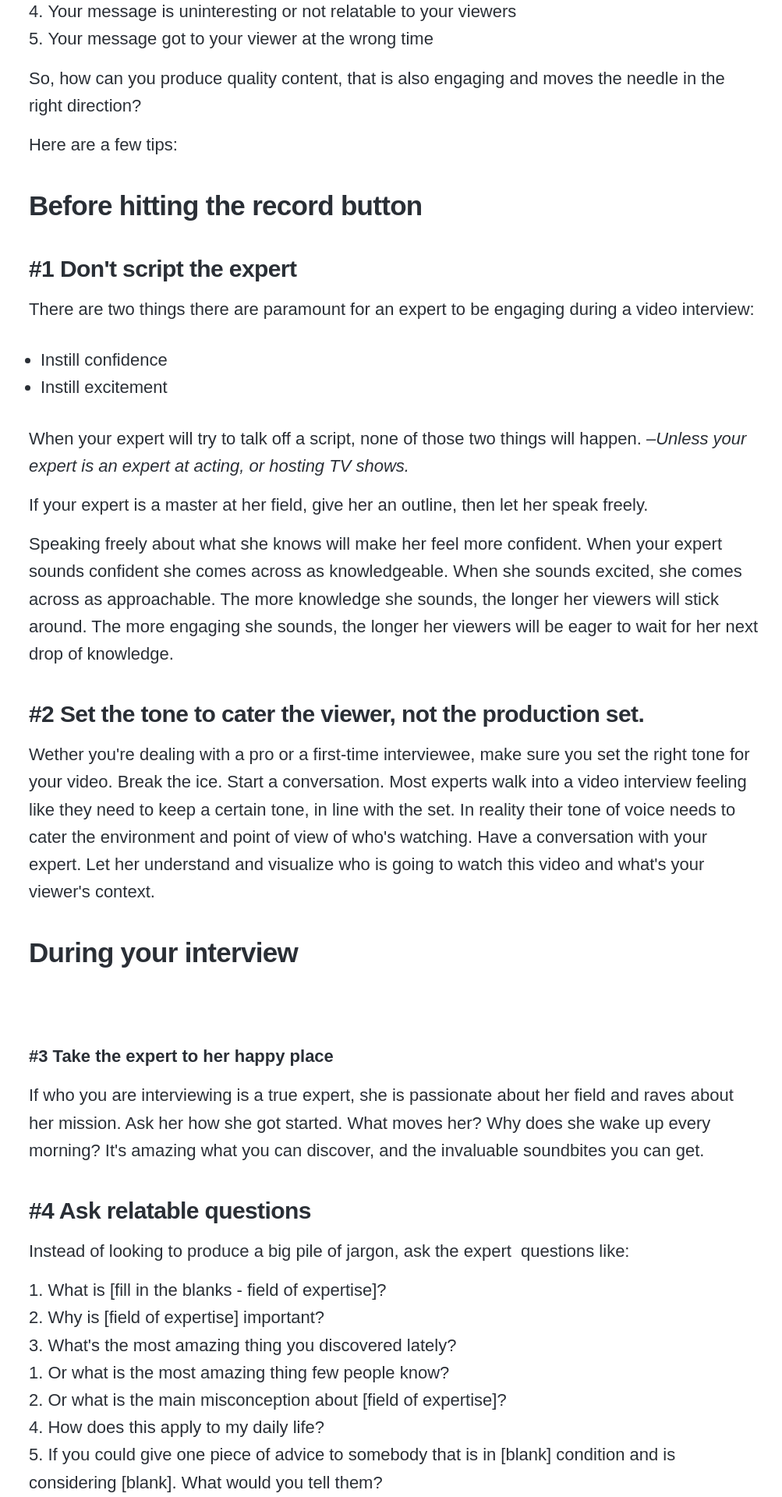
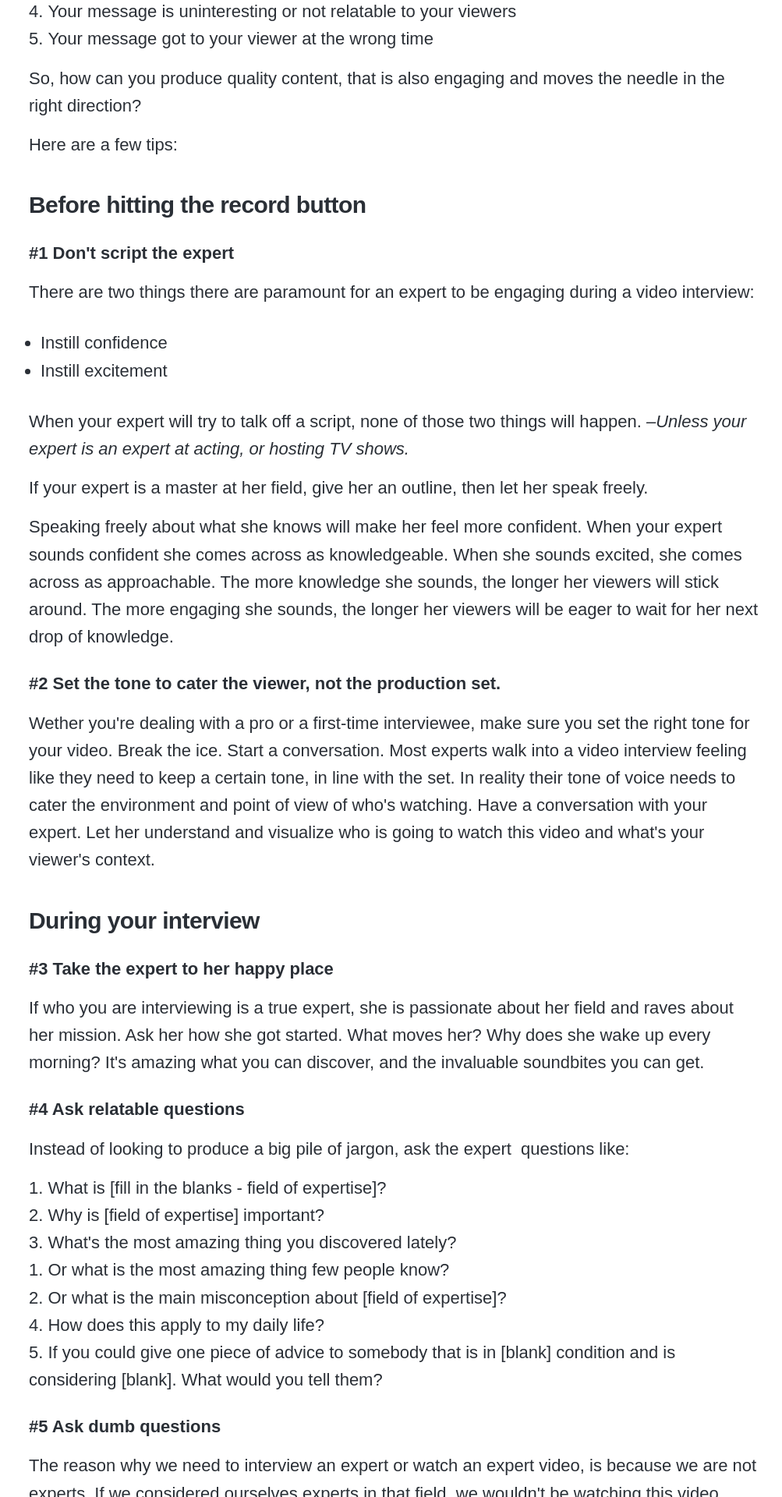
Before and after one commit to adrianomartino/amartino, a Jekyll site: the page built from _posts/2019-06-04-10-tips-to-spice-up-your-expert-interview-video.html, in a window 1280 px wide. Shown: the part 883-2803 px from the top of the page at 78% size, without its empty margins (133-1136 px from the left). Built offline with Jekyll 4.4.1, drawn with Linux system fonts in a browser that asks for light colours; nearby versions of some CDN libraries; some web fonts are replaced.

Commit message:
Update from Forestry.io adrianomartino@gmail.com updated _posts/2019-06-04-10-tips-to-spice-up-your-expert-interview-video.html

```diff
--- a/_posts/2019-06-04-10-tips-to-spice-up-your-expert-interview-video.html
+++ b/_posts/2019-06-04-10-tips-to-spice-up-your-expert-interview-video.html
@@ -21,9 +21,9 @@ redirect_from: ''
 
 <p>Here are a few tips:</p>
 
-<h2><strong>Before hitting the record button</strong></h2>
+<h3>Before hitting the record button</h3>
 
-<h3><strong>#1 Don't script the expert</strong></h3>
+<h4>#1 Don't script the expert</h4>
 <p>There are two things there are paramount for an expert to be engaging during a video interview:</p>
 <ul>
   <li>Instill confidence</li>
@@ -35,15 +35,14 @@ redirect_from: ''
 
 <p>Speaking freely about what she knows will make her feel more confident. When your expert sounds confident she comes across as knowledgeable. When she sounds excited, she comes across as approachable. The more knowledge she sounds, the longer her viewers will stick around. The more engaging she sounds, the longer her viewers will be eager to wait for her next drop of knowledge.</p>
 
-<h3>#2 Set the tone to cater the viewer, not the production set.</h3>
+<h4>#2 Set the tone to cater the viewer, not the production set.</h4>
 <p>Wether you're dealing with a pro or a first-time interviewee, make sure you set the right tone for your video. Break the ice. Start a conversation. Most experts walk into a video interview feeling like they need to keep a certain tone, in line with the set. In reality their tone of voice needs to cater the environment and point of view of who's watching. Have a conversation with your expert. Let her understand and visualize who is going to watch this video and what's your viewer's context.</p>
 
-<h2>During your interview</h2>
-<h3><br></h3>
-<p><strong>#3 Take the expert to her happy place</strong></p>
+<h3>During your interview</h3>
+<h4>#3 Take the expert to her happy place</h4>
 <p>If who you are interviewing is a true expert, she is passionate about her field and raves about her mission. Ask her how she got started. What moves her? Why does she wake up every morning? It's amazing what you can discover, and the invaluable soundbites you can get.</p>
 
-<h3><strong>#4 Ask relatable questions</strong></h3>
+<h4>#4 Ask relatable questions</h4>
 <p>Instead of looking to produce a big pile of jargon, ask the expert &nbsp;questions like:</p>
 <ol>
   <li>What is [fill in the blanks - field of expertise]?</li>
@@ -57,28 +56,27 @@ redirect_from: ''
   <li>How does this apply to my daily life?</li>
   <li>If you could give one piece of advice to somebody that is in [blank] condition and is considering [blank]. What would you tell them?</li>
 </ol>
-<p><strong>#5 Ask dumb questions</strong></p>
+<h4>#5 Ask dumb questions</h4>
 <p>The reason why we need to interview an expert or watch an expert video, is because we are not experts. If we considered ourselves experts in that field, we wouldn't be watching this video. Unless in very specific circumstances, experts are not the audience for expert videos. So, it's important than the interviewer doesn't act as an expert. When I perform expert interviews, I ask questions from a beginner's mind perspective. It's amazing what you can untap when you ask the most basic things at the right time.&nbsp;</p>
 
-<p><strong>#6 Ask deeper questions but look for simpler answers</strong></p>
+<h4>#6 Ask deeper questions but look for simpler answers</h4>
 <p>An expert who is passionate about her trade, will naturally use too much jargon here and there. Let her finish and try to understand what she means. Then use your understanding to reformulate a question that will get a simpler answer.</p>
 
-<p><strong>#7 Ask for examples, anecdotes, jaw-dropping statements</strong></p>
+<h4>#7 Ask for examples, anecdotes, jaw-dropping statements</h4>
 <p>Experts are always reading the latest news in their field. Up to date with the latest researches and discoveries. These facts are great opportunities to get soundbites with jaw-dropping problem statements.</p>
 
-<p><strong>#8 Make real life examples (ask for anecdotes)</strong></p>
+<h4>#8 Make real life examples (ask for anecdotes)</h4>
 <p>What you are talking about; how does it apply to me?</p>
 <p>How does this apply to your audience?</p>
 <p>&nbsp;</p>
-<h2><strong>When editing</strong></h2>
-<h3><br>
-<strong>#9 Start with a staggering fact</strong></h3>
+<h3>When editing</h3>
+<h4>#9 Start with a staggering fact</h4>
 <p>The jaw-dropping statements we mentioned? Look for them and pick the one with the best delivery. Remember, the viewer is scrolling, navigating, in an active state. The average viewers will only grant you a few seconds before deciding if you are worth 2 minutes of their life. Using a staggering fact at the beginning of your video will definitely help you keep them hooked. The more you hook them in the beginning, the longer your video can be.</p>
 
-<h3><strong>#10 Leave out anything that is there just for your own interest</strong></h3>
+<h4>#10 Leave out anything that is there just for your own interest</h4>
 <p>Viewers are choosing to give you their time. It takes one swipe to scroll down, one notification to tune out. Skip the intro logos and the long lower thirds. Instead, <em>show</em> your viewers that you are amazing, without telling them. If you offer real value, they will be compelled to find out more about you, read about your company, and get in touch.</p>
 
-<p><strong>#11 Break it down</strong></p>
+<h4>#11 Break it down</h4>
 <p>As a rule of thumb, each video you put out should have 1 concept, 1 idea, 1 main thing for your viewers to learn, keep, act upon. In an expert interview is normal to give different examples and talk about many things. Take advantage of the variety of information you have. Only instead of trying to cram one video with it, break it into smaller chunks of content.&nbsp;</p>
 
 <p>This will give you an opportunity to:&nbsp;</p>
```
